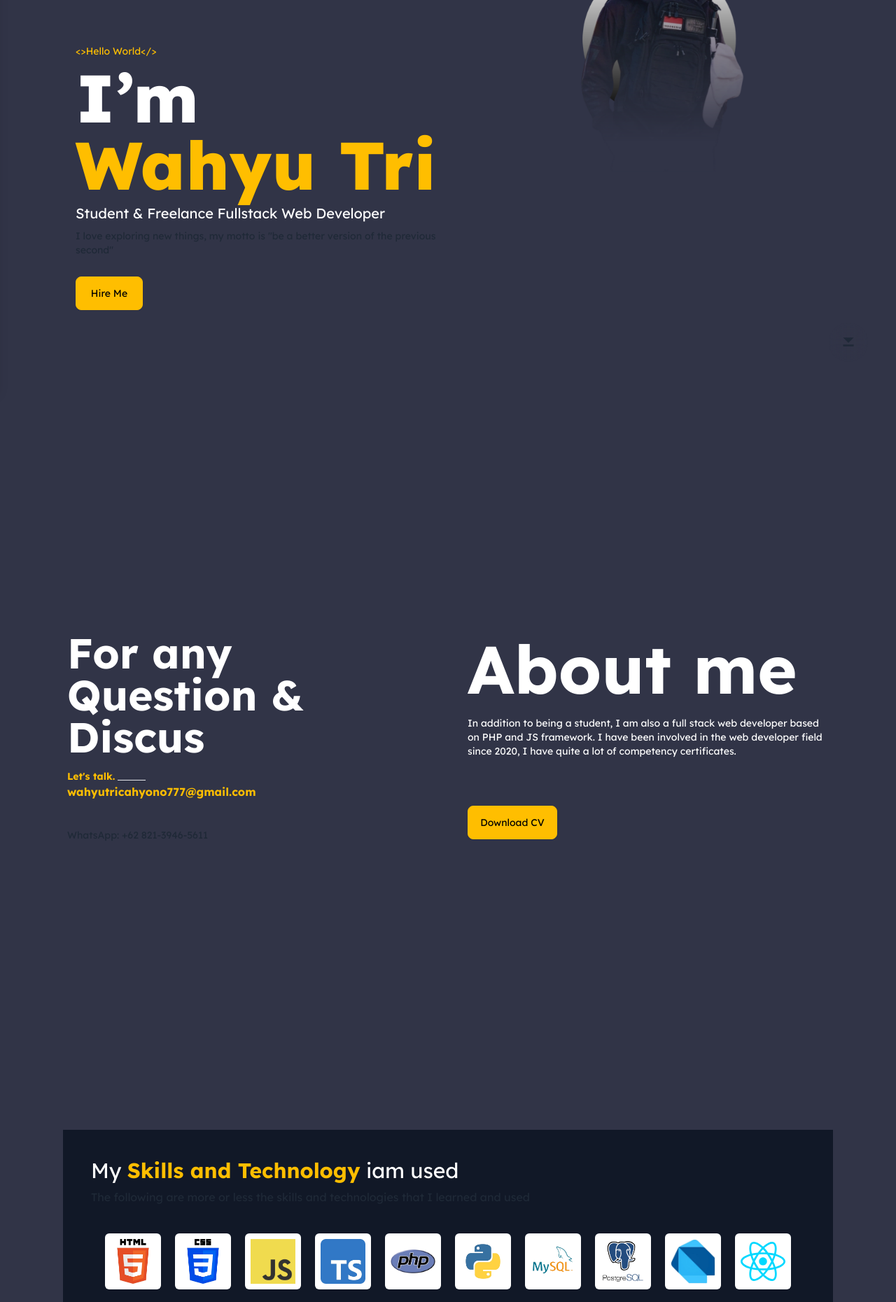
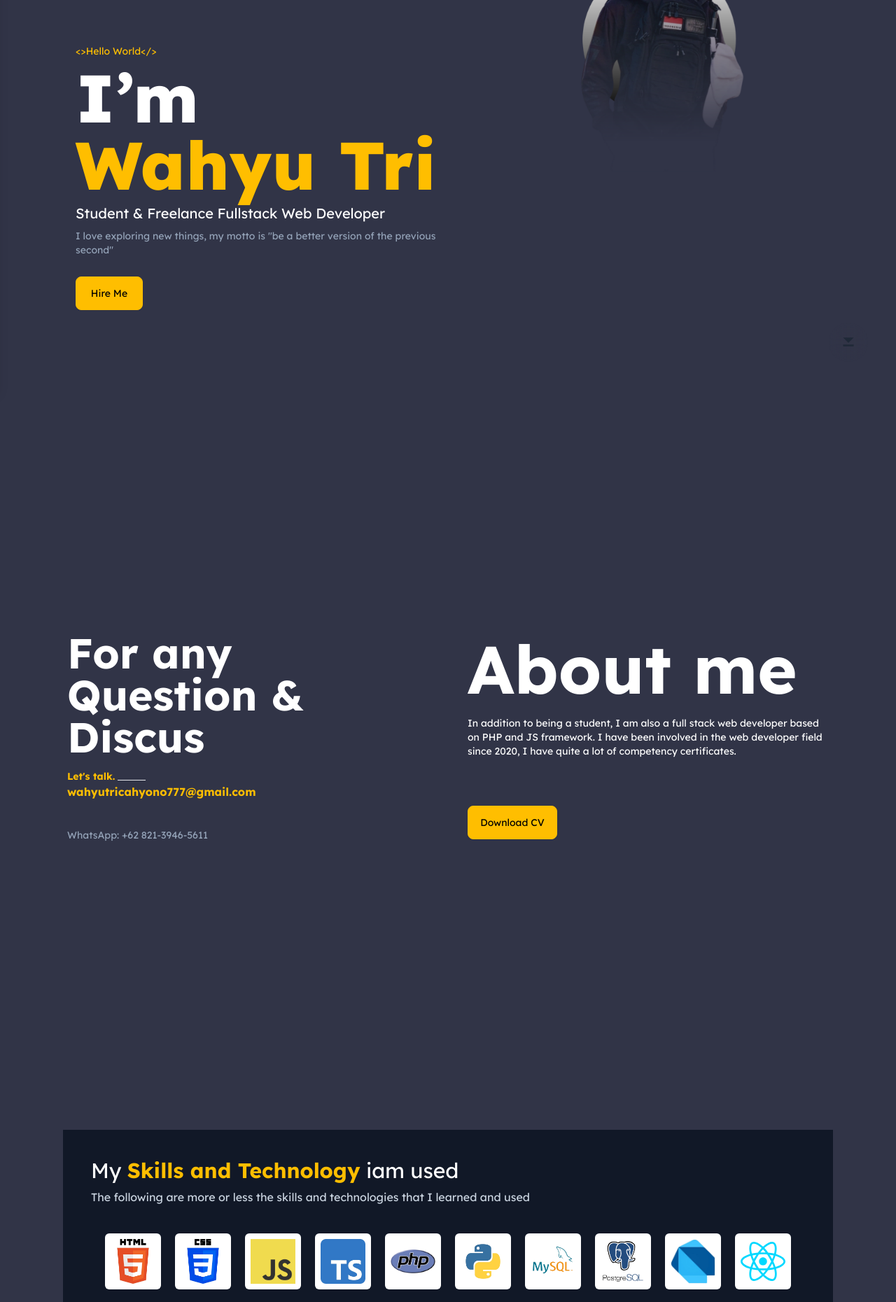
Before and after one commit to hawk-xc/portofolio, a React (Vite) app: page / in a window 1280 px wide. Shown: the part 243-2103 px from the top of the page at 70% size. Built offline with nearby package versions, Linux system fonts and the light colour scheme.

Commit message:
add update on color pallet

```diff
--- a/src/components/AboutMeContent.jsx
+++ b/src/components/AboutMeContent.jsx
@@ -21,7 +21,7 @@ export default function AboutMeContent() {
         <span id="email" className="font-bold text-md text-warning">
           wahyutricahyono777@gmail.com
         </span>
-        <span id="email" className="mt-10 text-sm">
+        <span id="email" className="mt-10 text-sm text-slate-400">
           WhatsApp: +62 821-3946-5611
         </span>
       </div>
--- a/src/components/HeroContent.jsx
+++ b/src/components/HeroContent.jsx
@@ -21,7 +21,7 @@ export default function HeroContent({ reference, contactmeRef }) {
         <h3 className="text-white md:text-xl">
           Student & Freelance Fullstack Web Developer
         </h3>
-        <span className="w-full text-sm">
+        <span className="w-full text-sm text-slate-400">
           I love exploring new things, my motto is "be a better version of the
           previous second"
         </span>
--- a/src/components/MySkillsContent.jsx
+++ b/src/components/MySkillsContent.jsx
@@ -20,7 +20,7 @@ export default function MySkillsContent() {
           <span className="font-bold text-warning">Skills and Technology</span>{" "}
           iam used
         </h2>
-        <span className="mt-2 max-sm:text-md" data-aos="fade-up">
+        <span className="mt-2 max-sm:text-md text-slate-300" data-aos="fade-up">
           The following are more or less the skills and technologies that I
           learned and used
         </span>
--- a/src/particles/ProjectModalBox.jsx
+++ b/src/particles/ProjectModalBox.jsx
@@ -11,7 +11,7 @@ const ProjectModalBox = ({ modalData }) => {
         <h3 className="text-2xl font-bold text-warning">{modalData?.name}</h3>
         <span className="flex flex-row flex-wrap gap-2 mt-3 text-xs">
           {modalData?.technology.map((data) => (
-            <div className="p-1 transition-all duration-150 cursor-pointer darken-secondary-background hover:scale-105">
+            <div className="p-1 transition-all duration-150 cursor-pointer hover:scale-105 bg-base-200">
               {data}
             </div>
           ))}
```
